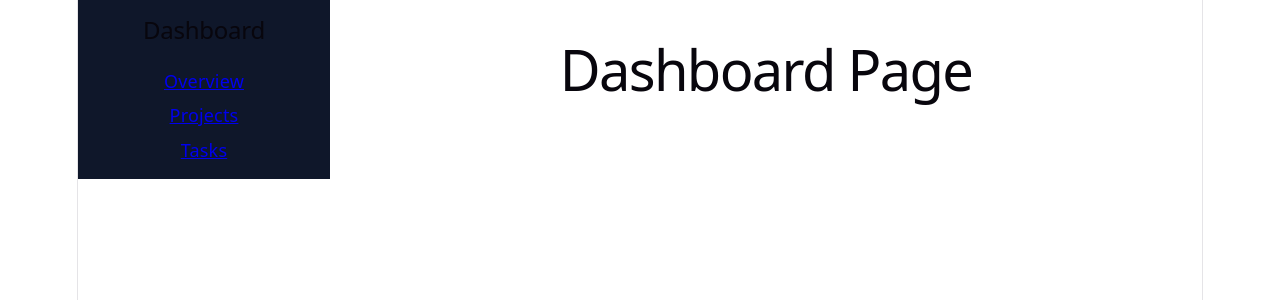
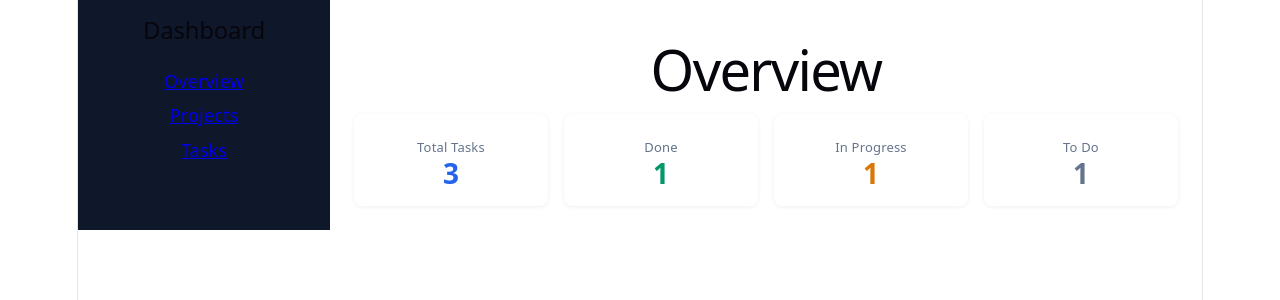
Before and after one commit to Astral-Wanderer/dashboard-app, a React (Vite) app: page / in a window 1280 px wide. Shown: the top 300 px of the page. Built offline with nearby package versions, Linux system fonts and the light colour scheme.

Commit message:
Day 3 - Step 3: Render statistics in DashboardPage

```diff
--- a/src/pages/DashboardPage.tsx
+++ b/src/pages/DashboardPage.tsx
@@ -1,3 +1,21 @@
+import { mockTasks, mockProjects } from "../utils/mockData";
+import StatCard from '../components/StatCard';
+
 export default function DashboardPage() {
-    return <h1>Dashboard Page</h1>;
+    const total = mockTasks.length;
+    const done = mockTasks.filter(t => t.status === 'DONE').length;
+    const inProg = mockTasks.filter(t => t.status === 'IN_PROGRESS').length;
+    const todo = mockTasks.filter(t => t.status === 'TODO').length;
+    return (
+        <div>
+            <h1>Overview</h1>
+            <div style={{ display: 'grid', gridTemplateColumns: 'repeat(4, 1fr)', gap: 16}}>
+                <StatCard label='Total Tasks' value={total} />
+                <StatCard label='Done' value={done} color='#059669' />
+                <StatCard label='In Progress' value={inProg} color='#D97706' />
+                <StatCard label='To Do' value={todo} color='#64748B' />
+            </div>
+        </div>
+    );
+
 }
```
